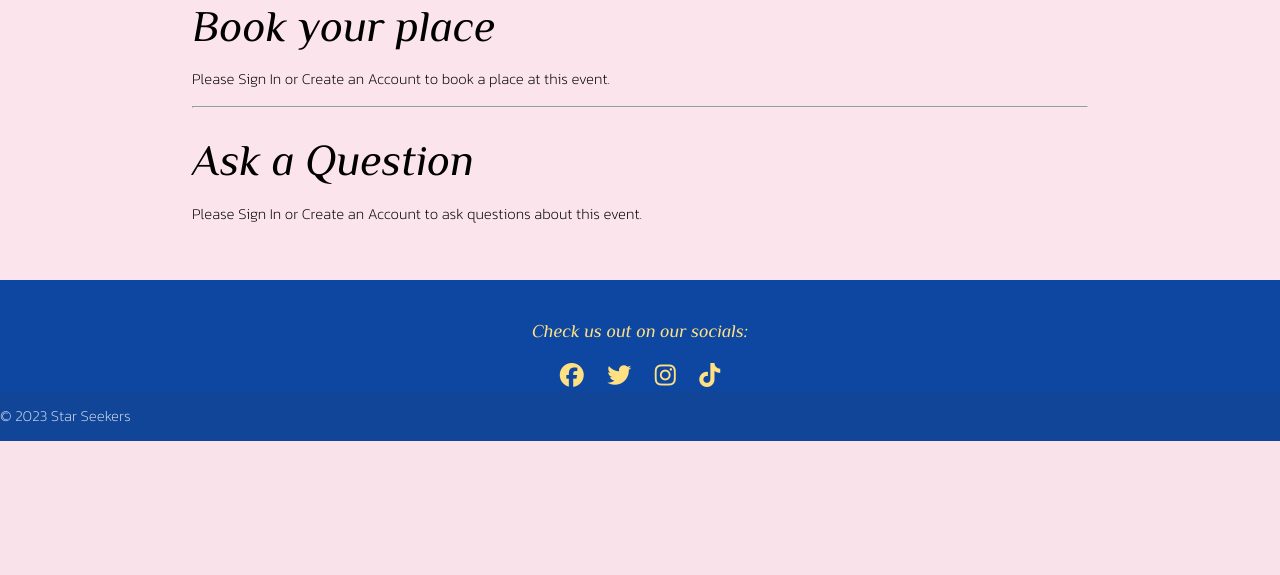
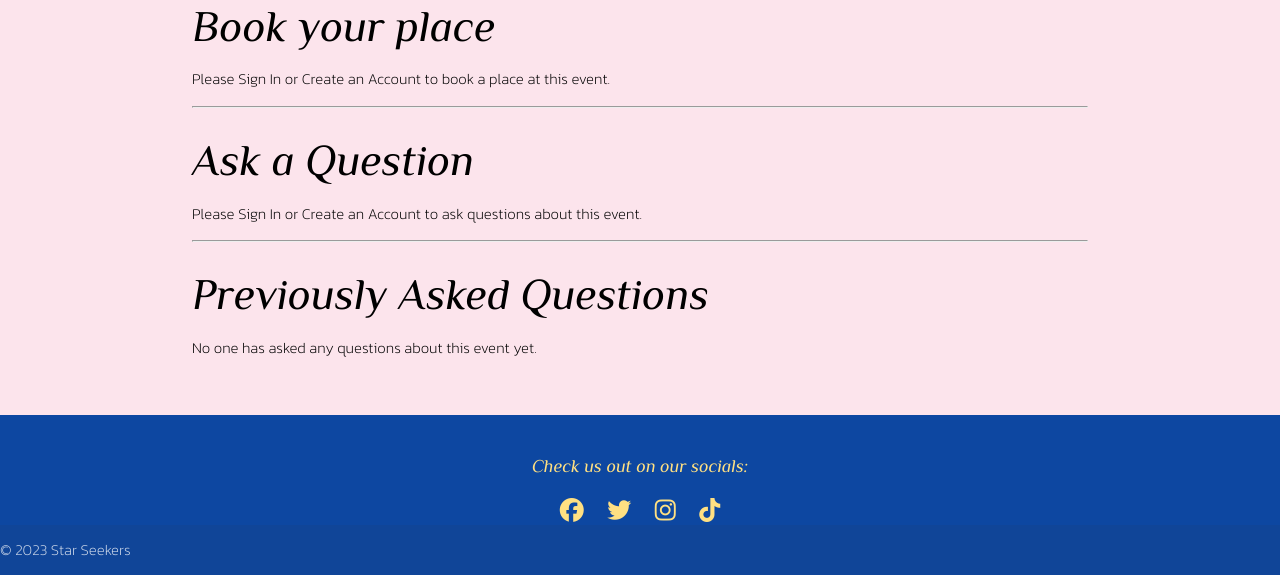
Before and after one commit to Shabucky1812/star-seekers, a Django app: template templates/event_detail.html in a window 1280 px wide. Shown: the part 401-976 px from the top of the page. Before the commit the page ends 842 px from the top, so only its background shows below. Run offline with Django 4.2, Linux system fonts and the light colour scheme; the template is opened without the code that fills it, so the values that code supplies are empty; some libraries are stand-ins or nearby versions.

Commit message:
Retrieve and display asked questions

```diff
--- a/templates/event_detail.html
+++ b/templates/event_detail.html
@@ -64,7 +64,7 @@
 
 <hr>
 
-<!-- q&a section -->
+<!-- ask a question section -->
 <div class="questions-input-section">
     <h3>Ask a Question</h3>
     {% if user.is_authenticated %}
@@ -78,4 +78,19 @@
     {% endif %}
 </div>
 
+<hr>
+
+<!-- previously asked questions section -->
+<div class="previous-questions">
+    <h3>Previously Asked Questions</h3>
+    {% if asked_questions %}
+        {% for question in asked_questions %}
+        <p>{{ question.question_title }}</p>
+        <p>{{ question.question_details }}</p>
+        {% endfor %}
+    {% else %}
+    <p>No one has asked any questions about this event yet.</p>
+    {% endif %}
+</div>
+
 {% endblock %}
```
Also changed, not shown: events/views.py (+6 -1 lines).
